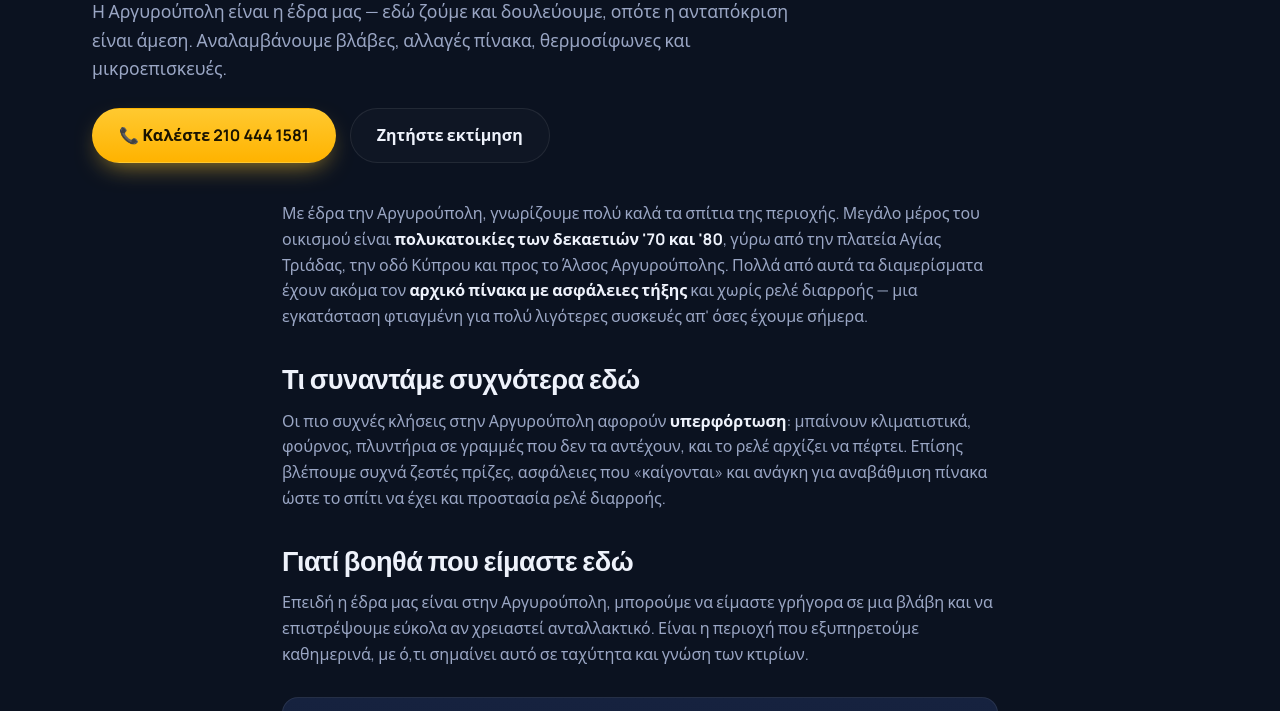
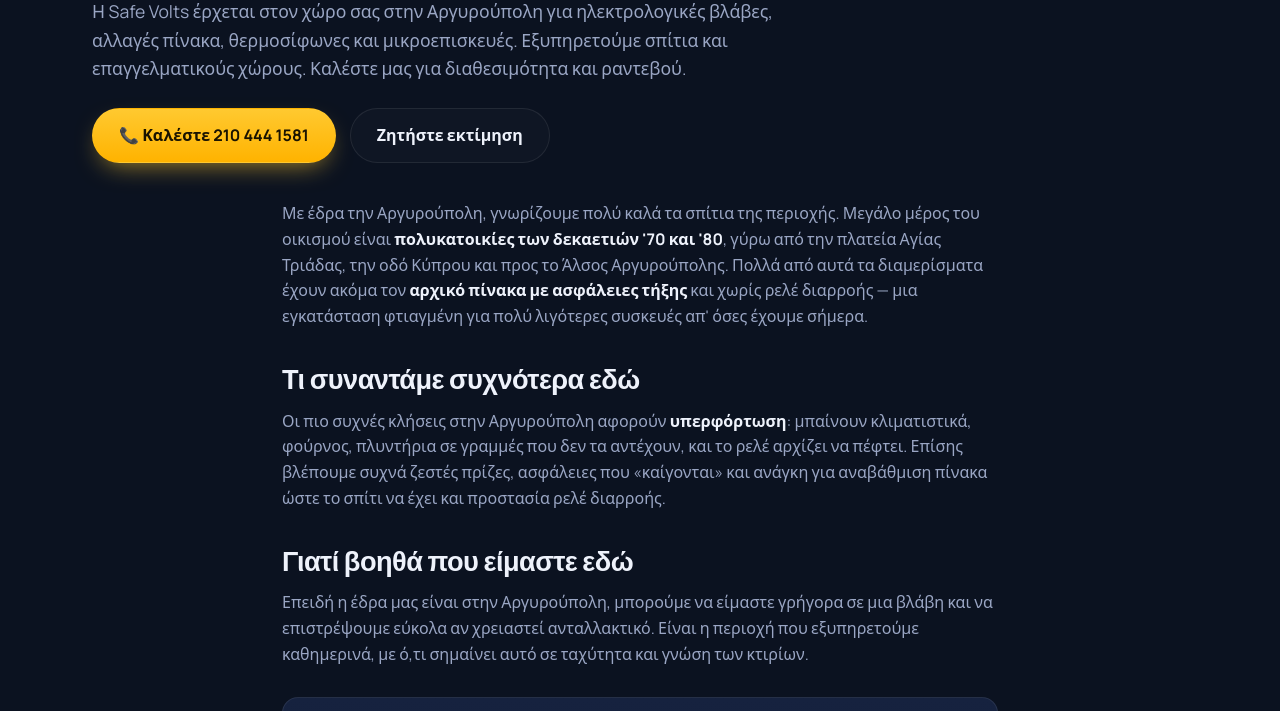
Before and after one commit to antwnakys/safevolts, a plain HTML site: page ilektrologos-argyroupoli/index.html in a window 1280 px wide. Shown: the part 259-970 px from the top of the page. Drawn offline with Linux system fonts and the light colour scheme.

Commit message:
Clarify Safe Volts on-site service in Argyroupoli

```diff
--- a/ilektrologos-argyroupoli/index.html
+++ b/ilektrologos-argyroupoli/index.html
@@ -4,7 +4,7 @@
   <meta charset="UTF-8" />
   <meta name="viewport" content="width=device-width, initial-scale=1.0" />
   <title>Ηλεκτρολόγος Αργυρούπολη — Βλάβες | Safe Volts</title>
-  <meta name="description" content="Ηλεκτρολόγος στην Αργυρούπολη για βλάβες, αλλαγή πίνακα, θερμοσίφωνα & μικροεπισκευές. Εδώ είναι η έδρα μας — άμεση εξυπηρέτηση. Καλέστε 210 444 1581." />
+  <meta name="description" content="Η Safe Volts έρχεται στον χώρο σας στην Αργυρούπολη για ηλεκτρολογικές βλάβες, αλλαγές πίνακα, θερμοσίφωνες και μικροεπισκευές. Ραντεβού στο 210 444 1581." />
   <meta name="theme-color" content="#0b1220" />
   <meta name="robots" content="index, follow" />
   <meta name="author" content="Safe Volts" />
@@ -14,7 +14,7 @@
   <meta name="ICBM" content="37.9056, 23.7536" />
   <link rel="canonical" href="https://safevolts.gr/ilektrologos-argyroupoli/" />
   <meta property="og:title" content="Ηλεκτρολόγος Αργυρούπολη — Βλάβες | Safe Volts" />
-  <meta property="og:description" content="Ηλεκτρολόγος στην Αργυρούπολη για βλάβες, αλλαγή πίνακα, θερμοσίφωνα & μικροεπισκευές. Εδώ είναι η έδρα μας — άμεση εξυπηρέτηση. Καλέστε 210 444 1581." />
+  <meta property="og:description" content="Η Safe Volts έρχεται στον χώρο σας στην Αργυρούπολη για ηλεκτρολογικές βλάβες, αλλαγές πίνακα, θερμοσίφωνες και μικροεπισκευές. Ραντεβού στο 210 444 1581." />
   <meta property="og:type" content="website" />
   <meta property="og:url" content="https://safevolts.gr/ilektrologos-argyroupoli/" />
   <meta property="og:locale" content="el_GR" />
@@ -164,7 +164,7 @@
       <div class="container">
         <p class="eyebrow">⚡ Ηλεκτρολόγος · Νότια προάστια</p>
         <h1>Ηλεκτρολόγος στην Αργυρούπολη</h1>
-        <p class="lead">Η Αργυρούπολη είναι η έδρα μας — εδώ ζούμε και δουλεύουμε, οπότε η ανταπόκριση είναι άμεση. Αναλαμβάνουμε βλάβες, αλλαγές πίνακα, θερμοσίφωνες και μικροεπισκευές.</p>
+        <p class="lead">Η Safe Volts έρχεται στον χώρο σας στην Αργυρούπολη για ηλεκτρολογικές βλάβες, αλλαγές πίνακα, θερμοσίφωνες και μικροεπισκευές. Εξυπηρετούμε σπίτια και επαγγελματικούς χώρους. Καλέστε μας για διαθεσιμότητα και ραντεβού.</p>
         <div class="hero-actions">
           <a href="tel:+302104441581" class="btn btn-primary btn-lg">📞 Καλέστε 210 444 1581</a>
           <a href="#contact" class="btn btn-outline btn-lg">Ζητήστε εκτίμηση</a>
```
